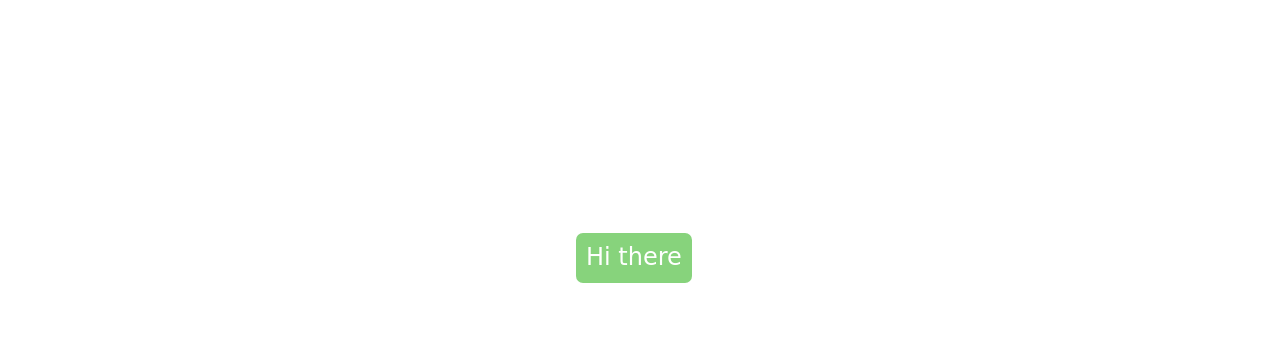
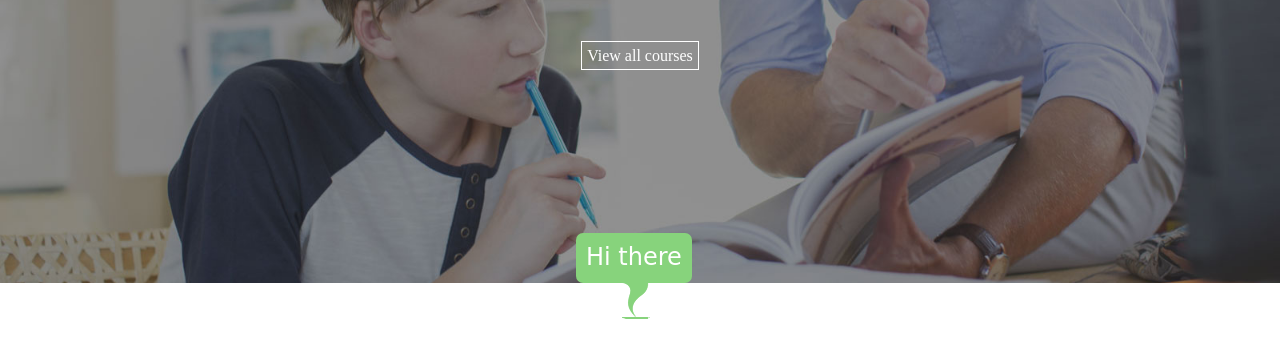
Before and after one commit to eLearning-lk-web-design-B1/week3, a plain HTML site: page index.html in a window 1280 px wide. Shown: the part 367-724 px from the top of the page. Drawn offline with Linux system fonts and the light colour scheme.

Commit message:
fixed: img urls in css

```diff
--- a/assets/css/style.css
+++ b/assets/css/style.css
@@ -31,7 +31,7 @@ body{
 }
 
 #banner-section{
-    background-image: url("assets/img/slide1.jpg");
+    background-image: url("../img/slide1.jpg");
     background-size: cover;
     text-align: center;
     position: relative;
@@ -96,7 +96,7 @@ body{
     position: absolute;
     bottom: -36px;
     width: 28px;
-    background-image: url("assets/img/icon.png");
+    background-image: url("../img/icon.png");
     height:37px;
     left: 40%;
 }
```
